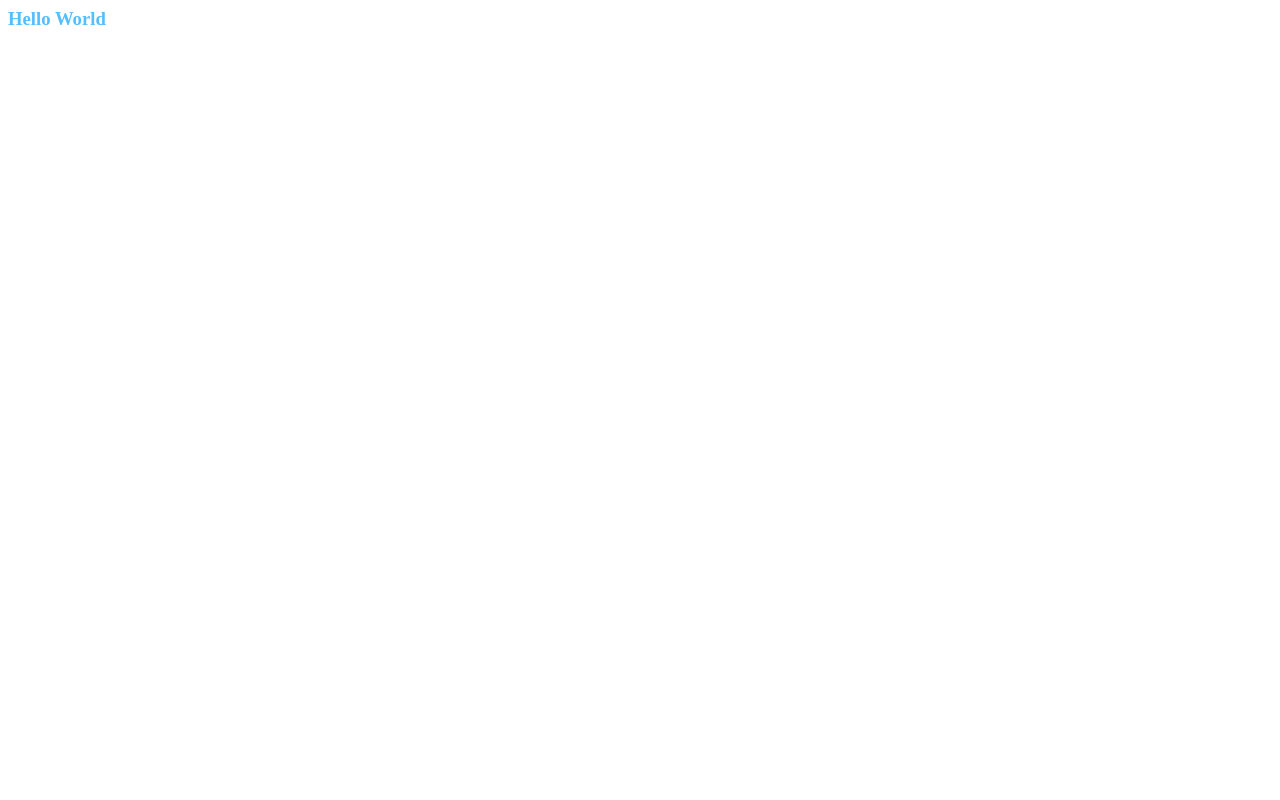
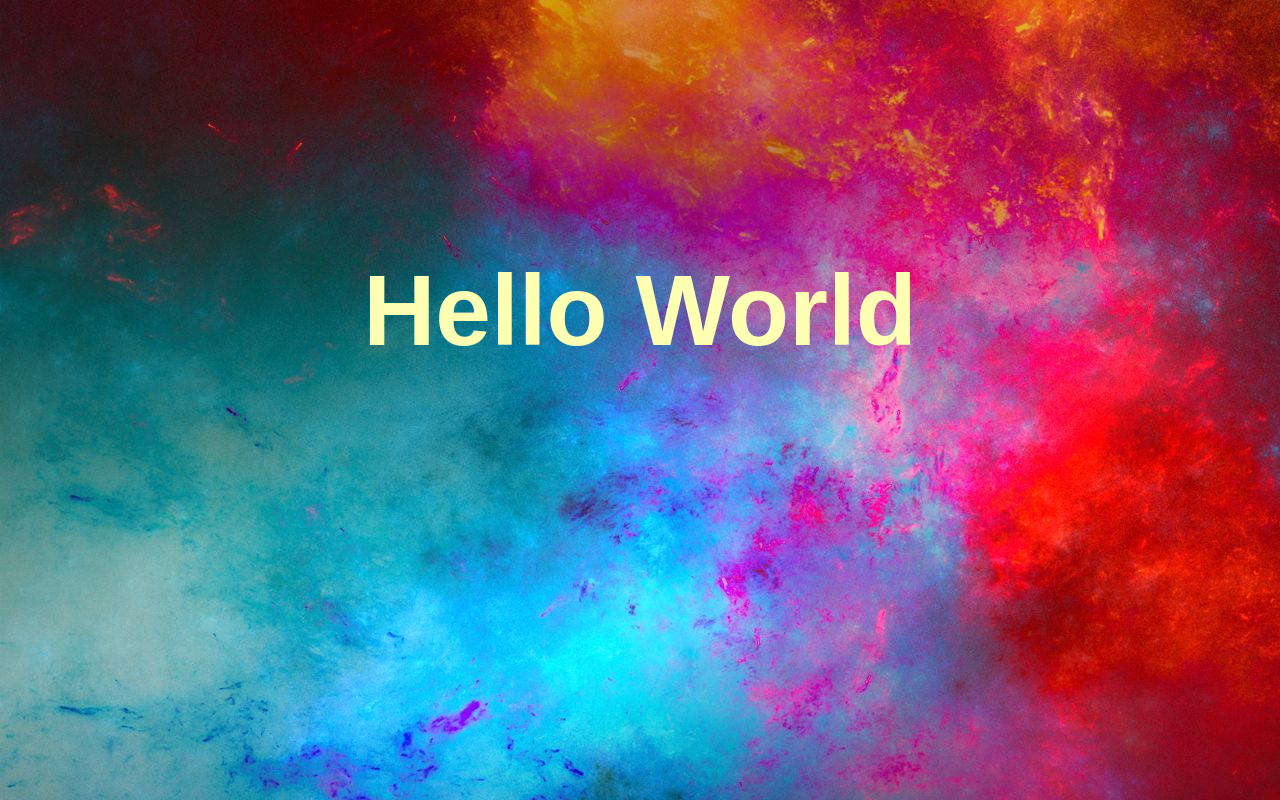
Before and after one commit to Tech-Leaks/testingweb, a plain HTML site: page index.html in a window 1280 px wide. Drawn offline with Linux system fonts and the light colour scheme.

Commit message:
Hello world

```diff
--- a/index.html
+++ b/index.html
@@ -6,7 +6,7 @@
 </head>
 
 <body>
-<h3>Hello World</h3>
+<h1 class="align">Hello World</h1>
 
 
 
--- a/style.css
+++ b/style.css
@@ -1,7 +1,18 @@
-h3{
-    color: #55beff;
+h1{
+    color: #ffffb3;
+    font-size: 100px;
 
 }
 html{
     box-sizing: border-box;
 }
+
+body{
+    text-align: center;
+    background-image: url("img1.jpg");
+    font-family: sans-serif;
+
+}
+.align{
+    margin-top: 20%;
+}
```
